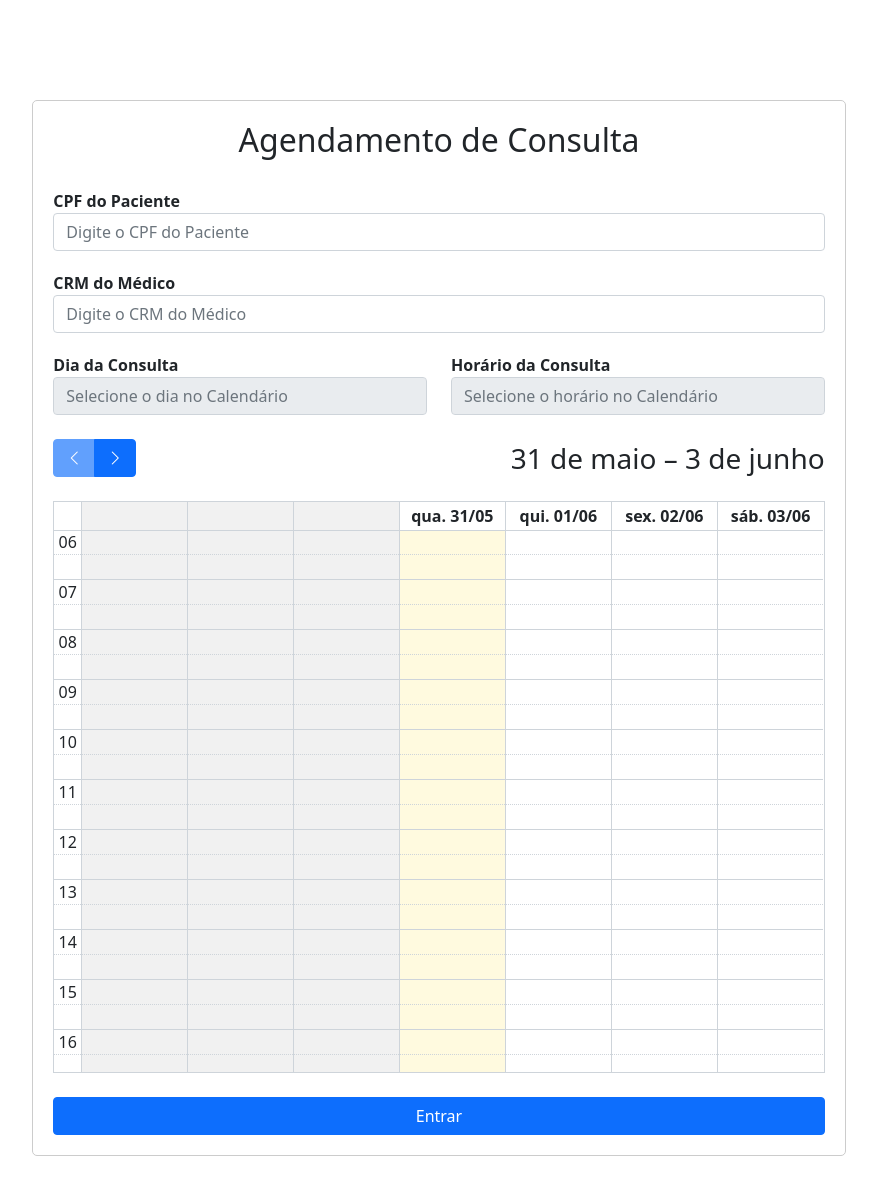
After one commit to oDiogoAraujo/projeto-clinica, a PHP site: page /view/agendarConsulta.php in a window 1280 px wide. The commit adds this page. Shown: the top 1202 px of the page, without its empty margins (201-1078 px from the left). Run offline with PHP 8.4, Linux system fonts and the light colour scheme; lists and menus that the app fills with data are empty.

Commit message:
começando a adicionar o agendamento
iniciando o processo de verificação de data correspondente ao atendimento do medico

```diff
--- /dev/null
+++ b/view/agendarConsulta.php
@@ -0,0 +1,74 @@
+<?php
+session_start();
+?>
+
+<!DOCTYPE html>
+<html lang="pt-br">
+
+<head>
+    <meta charset="UTF-8">
+    <meta http-equiv="X-UA-Compatible" content="IE=edge">
+    <meta name="viewport" content="width=device-width, initial-scale=1.0">
+    <!-- Importando o Bootstrap direto da internet -->
+    <link href="https://cdn.jsdelivr.net/npm/bootstrap@5.3.0-alpha3/dist/css/bootstrap.min.css" rel="stylesheet" integrity="sha384-KK94CHFLLe+nY2dmCWGMq91rCGa5gtU4mk92HdvYe+M/SXH301p5ILy+dN9+nJOZ" crossorigin="anonymous">
+    <!-- CSS do FullCalendar -->
+    <link href='../lib/FullCalendar v5/main.css' rel='stylesheet' />
+    <!-- CSS do FullCalendar + Bootstrap -->
+    <link href='https://cdn.jsdelivr.net/npm/bootstrap@5.1.3/dist/css/bootstrap.min.css' rel='stylesheet'>
+    <link href='https://cdn.jsdelivr.net/npm/bootstrap-icons@1.8.1/font/bootstrap-icons.css' rel='stylesheet'>
+    <!-- Importando o CSS proprio -->
+    <link rel="stylesheet" href="css/style.css">
+    <title>Agendamento de Consulta</title>
+</head>
+
+<body>
+    <div class="container-fluid">
+        <div class="row justify-content-center">
+            <div class="col-md-8">
+                <div class="login-container">
+                    <h2>Agendamento de Consulta</h2>
+                    <form id="agendamentoConsulta">
+                        <div class="form-group">
+                            <label for="cpf">CPF do Paciente</label>
+                            <input type="text" class="form-control" name="cpf" id="cpf" placeholder="Digite o CPF do Paciente">
+                        </div>
+                        <div class="form-group">
+                            <label for="cpf">CRM do Médico</label>
+                            <input type="text" class="form-control" name="CRM" id="CRM" placeholder="Digite o CRM do Médico">
+                        </div>
+                        <div class="form-group row">
+                            <div class="col">
+                                <label for="diaConsulta">Dia da Consulta</label>
+                                <input type="text" class="form-control" name="diaConsulta" id="diaConsulta" placeholder="Selecione o dia no Calendário" disabled>
+                            </div>
+                            <div class="col">
+                                <label for="horarioConsulta">Horário da Consulta</label>
+                                <input type="text" class="form-control" name="horarioConsulta" id="horarioConsulta" placeholder="Selecione o horário no Calendário" disabled>
+                            </div>
+                        </div>
+
+                        <!-- FullCalendar -->
+                        <div class="my-4">
+                            <div id='calendar'></div>
+                        </div>
+
+                        <button type="submit" class="btn btn-primary">Entrar</button>
+                        <span class="text-danger" id="alertaErro"></span>
+                        <div id="mensagem" class="alert" style="display: none;"></div>
+
+                    </form>
+                </div>
+            </div>
+        </div>
+    </div>
+
+
+    <!-- Importando o proprio JS -->
+    <script src="js/scripts.js"></script>
+    <!-- JS do Calendar -->
+    <script src='../lib/FullCalendar v5/main.js'></script>
+    <script src="js/configCalendar.js"></script>
+
+</body>
+
+</html>
--- a/view/cadastroMedico.php
+++ b/view/cadastroMedico.php
@@ -52,7 +52,7 @@ session_start();
                             <label for="password">Senha:</label>
                             <input type="password" class="form-control" name="senha" id="password" placeholder="Digite sua senha" value="123">
                         </div>
-                        <button type="submit" class="btn btn-primary">Entrar</button>
+                        <button type="submit" class="btn btn-primary">Cadastrar Medico</button>
                         <span class="text-danger" id="alertaErro"></span>
                         <div id="mensagem" class="alert" style="display: none;"></div>
                     </form>
--- a/view/cadastroPaciente.php
+++ b/view/cadastroPaciente.php
@@ -44,7 +44,7 @@ session_start();
                             <label for="password">Senha:</label>
                             <input type="password" class="form-control" name="senha" id="password" placeholder="Digite sua senha">
                         </div>
-                        <button type="submit" class="btn btn-primary">Entrar</button>
+                        <button type="submit" class="btn btn-primary">Cadastrar Paciente</button>
                         <span class="text-danger" id="alertaErro"></span>
                         <div id="mensagem" class="alert" style="display: none;"></div>
                     </form>
--- /dev/null
+++ b/view/js/configCalendar.js
@@ -0,0 +1,81 @@
+document.addEventListener('DOMContentLoaded', function () {
+    var calendarEl = document.getElementById('calendar');
+    var calendar = new FullCalendar.Calendar(calendarEl, {
+        initialView: 'timeGridWeek',    //Exibindo os horarios junto aos dias.
+        themeSystem: 'bootstrap5',  //Visual usando Bootstrap
+        locale: 'pt',   //Configuração Portugues
+        allDaySlot: false, //Desabilitando a aba "all-day"
+        nowIndicator: true, //Mostrando o horario atual
+
+        //Configurando os botoes e exibição do dia
+        headerToolbar: {
+            start: 'prev,next',
+            center: '',
+            end: 'title'
+        },
+
+        //Formatando a data que é exibida no title
+        titleFormat: {
+            month: 'long', day: 'numeric'
+        },
+
+        //Impedindo que datas anteriores sejam selecinadas
+        validRange: function (nowDate) {
+            return {
+                start: nowDate,
+            };
+        },
+
+        //OBTENDO O DIA CLICADO
+        dateClick: function (info) {
+            //obtendo o horario atual
+            let horarioAtual = new Date();
+            let dataClicada = info.date;
+
+            if (dataClicada < horarioAtual) {
+                //Adicionar uma função que aparece na tela "Esse horario já passou !"
+                //Ou criar uma função de erro e enviar a msg de erro
+                console.log("Horário já passou");
+            } else {
+
+                //Construindo dados
+                const dataClicada = {
+                    //Itens para o BD
+                    ano: info.date.getFullYear(),
+                    mes: (info.date.getMonth() + 1), //FullCalendar usa Janeiro como mes 0, entao basta ajustar essa diferença
+                    dia: info.date.getDate(),
+
+                    //verificação do horario e do dia se o medico atende
+                    diaSemana: info.date.getDay(),
+                    horario: info.date.getHours(),
+                }
+                verificarDisponibilidade(dataClicada)
+            }
+        },
+
+    });
+
+    calendar.render();
+});
+
+const verificarDisponibilidade = async (dataClicada) => {
+    // dataClicada[funcao] = 'verificarDisponibilidade'
+    dataClicada.funcao = 'verificarDisponibilidade'
+
+    //Preparando envio para o Controller
+    const dadosData = new FormData()
+    //Passando todos os dados do Objeto
+    for (const propriedade in dataClicada) {
+        dadosData.append(propriedade, dataClicada[propriedade])
+    }
+
+    //Enviando os dados
+    const fetchDadosData = await fetch("../controller/contatoController.php", {
+        method: "POST",
+        body: dadosData,
+    })
+
+    const resposta = await fetchDadosData.json()
+    console.log(resposta)
+
+}
--- a/view/js/scripts.js
+++ b/view/js/scripts.js
@@ -121,7 +121,7 @@ const enviarDadosUsuario = async (parametros) => {
 //Mensagem vem direto do PHP, já atribuido o erro e a cor
 const inserirMensagemStatus = (resposta) => {
     //Selecionando o elemento no HTML
-    let mensagemDiv = document.getElementById('mensagem')
+    const mensagemDiv = document.getElementById('mensagem')
 
     //Deixando ele Visivel
     mensagemDiv.style.display = 'block'
```
Also changed, not shown: controller/contatoController.php (+29 -0 lines), model/GerenciadorMedico.php (+6 -49 lines).
